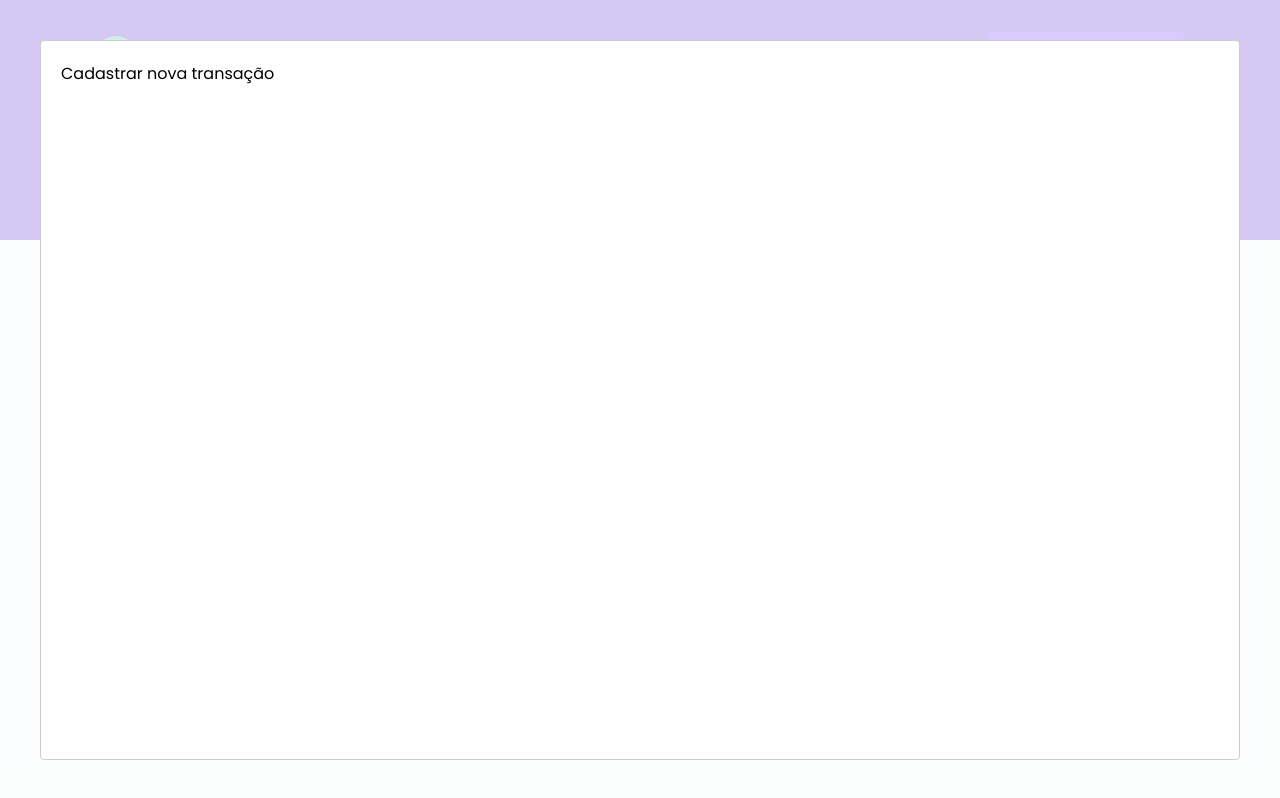
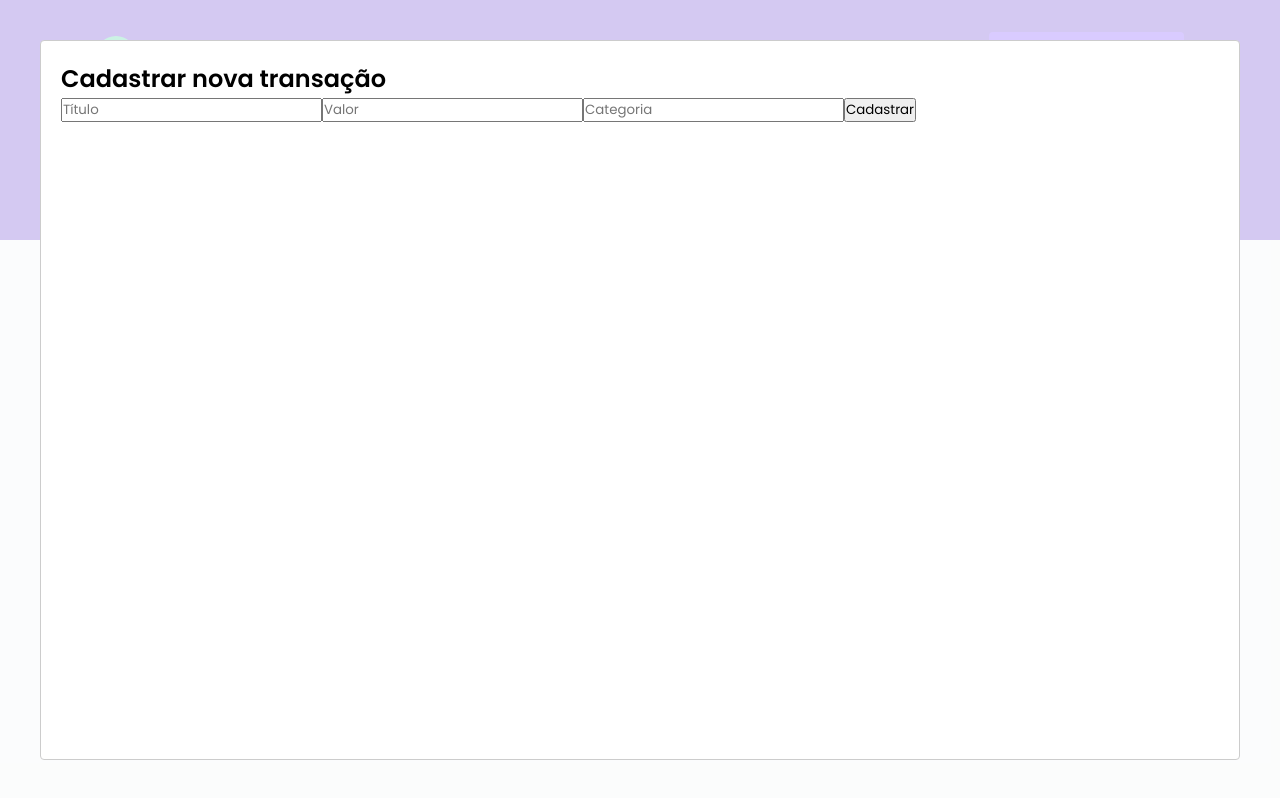
Before and after one commit to cassiocastro73/dtmoney, a React (Create React App) app: page / in a window 1280 px wide. Both pictures are taken after a click on the button "Nova Transação". Built offline with nearby package versions, Linux system fonts and the light colour scheme; no server answers.

Commit message:
Componentização do modal de transação

```diff
--- a/src/App.tsx
+++ b/src/App.tsx
@@ -3,6 +3,9 @@
 import Dashboard from './components/Dashboard';
 import { useState } from 'react';
 import Modal from 'react-modal';
+import { NewTransactionModal } from './components/NewTransactionModal';
+
+Modal.setAppElement('#root')
 
 export function App() {
 
@@ -22,14 +25,10 @@
       openNewTransaction={handleOpenTransactionModal}
       ></Header>
 
-      <Modal
+      <NewTransactionModal
         isOpen={isNewTransactionModalOpen}
         onRequestClose={handleCloseTransactionModal}
-
-      >
-        Cadastrar nova transação
-      </Modal>
-
+      />
       <Dashboard />
      <GlobalStyle />
     </>
--- /dev/null
+++ b/src/components/NewTransactionModal/index.tsx
@@ -0,0 +1,44 @@
+import Modal from 'react-modal';
+import { Container } from './styles';
+
+
+interface NewTransactionModalProps{
+    isOpen:boolean;
+    onRequestClose:()=> void;
+}
+
+export function NewTransactionModal({isOpen, onRequestClose}:NewTransactionModalProps){
+    return(
+
+        <Modal
+        isOpen={isOpen}
+        onRequestClose={onRequestClose}
+
+      >
+          <Container>
+            <h2>Cadastrar nova transação</h2>
+
+            <input
+                placeholder="Título"
+            />
+
+            <input
+                type="number"
+                placeholder='Valor'
+            />
+
+            <input
+                placeholder='Categoria'
+            />
+
+            <button
+                type='submit'
+            >
+                Cadastrar
+            </button>
+
+          </Container>
+
+      </Modal>
+    );
+}
--- /dev/null
+++ b/src/components/NewTransactionModal/styles.ts
@@ -0,0 +1,5 @@
+import styled from "styled-components";
+
+export const Container = styled.form`
+
+`;
```
